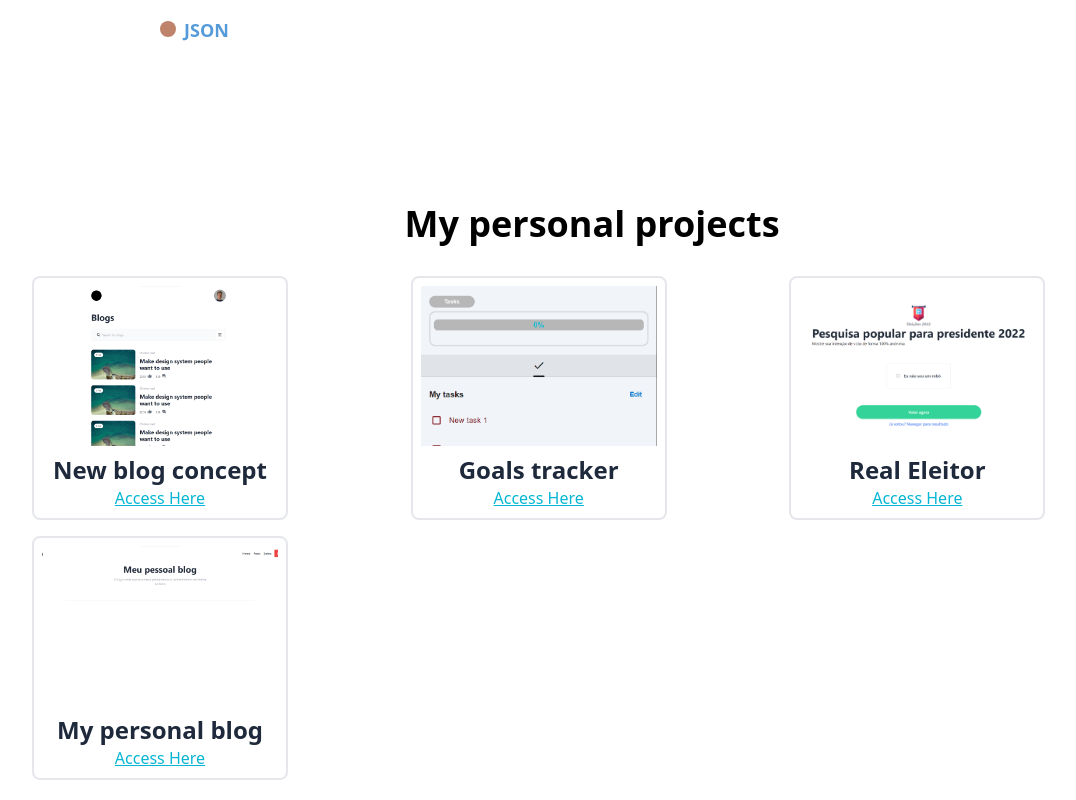
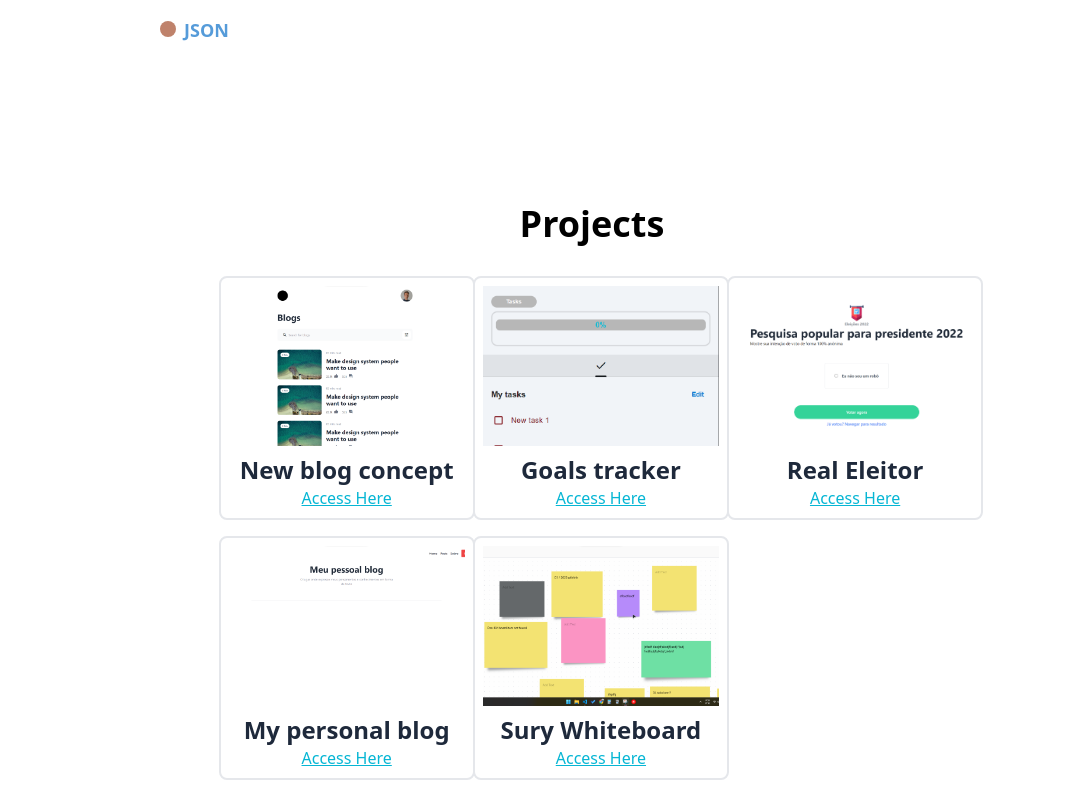
Before and after one commit to sankassio99/portifolio-2023, a Vue app: page / in a window 1280 px wide. Shown: the part 1920-2720 px from the top of the page, without its empty margins (48-1124 px from the left). Built offline with nearby package versions, Linux system fonts and the light colour scheme.

Commit message:
sury projects

```diff
--- a/src/components/ExperiencesPage.vue
+++ b/src/components/ExperiencesPage.vue
@@ -13,8 +13,6 @@
                     </p>
                 </div>
             </div>
-
-
         </div>
     </div>
 </template>
--- a/src/components/Projects.vue
+++ b/src/components/Projects.vue
@@ -1,8 +1,8 @@
 <template>
-    <div id="projects" class="container mx-auto md:p-20">
-        <h1 class="text-4xl font-bold text-center">My personal projects</h1>
+    <div id="projects" class="container mx-auto md:p-20 flex flex-col items-center">
+        <h1 class="text-4xl font-bold text-center">Projects</h1>
 
-        <div class="md:grid md:grid-cols-3 gap-4 mt-8 flex items-center flex-col">
+        <div class="md:grid md:grid-cols-3 w-2/3 gap-4 mt-8 flex items-center flex-col">
 
             <div v-for="project in projects" class="p-2 rounded-lg border-2 h-auto md:w-64 w-96 flex-col flex items-center">
                 <img :src="project.imgSrc" alt="Profile Picture"
@@ -41,6 +41,12 @@
             desc: "Nuxt, Tailwind CSS, PHP for back end",
             link: "https://meu-blog-bice.vercel.app/"
         },
+        {
+            name: "Sury Whiteboard",
+            imgSrc: '/projects/sury.png',
+            desc: "Flutter, Dart, .Net && C# for back end",
+            link: "https://sury.stratws.com/"
+        },
     ]
 
 </script>
```
Also changed, not shown: public/projects/sury.png (added).
